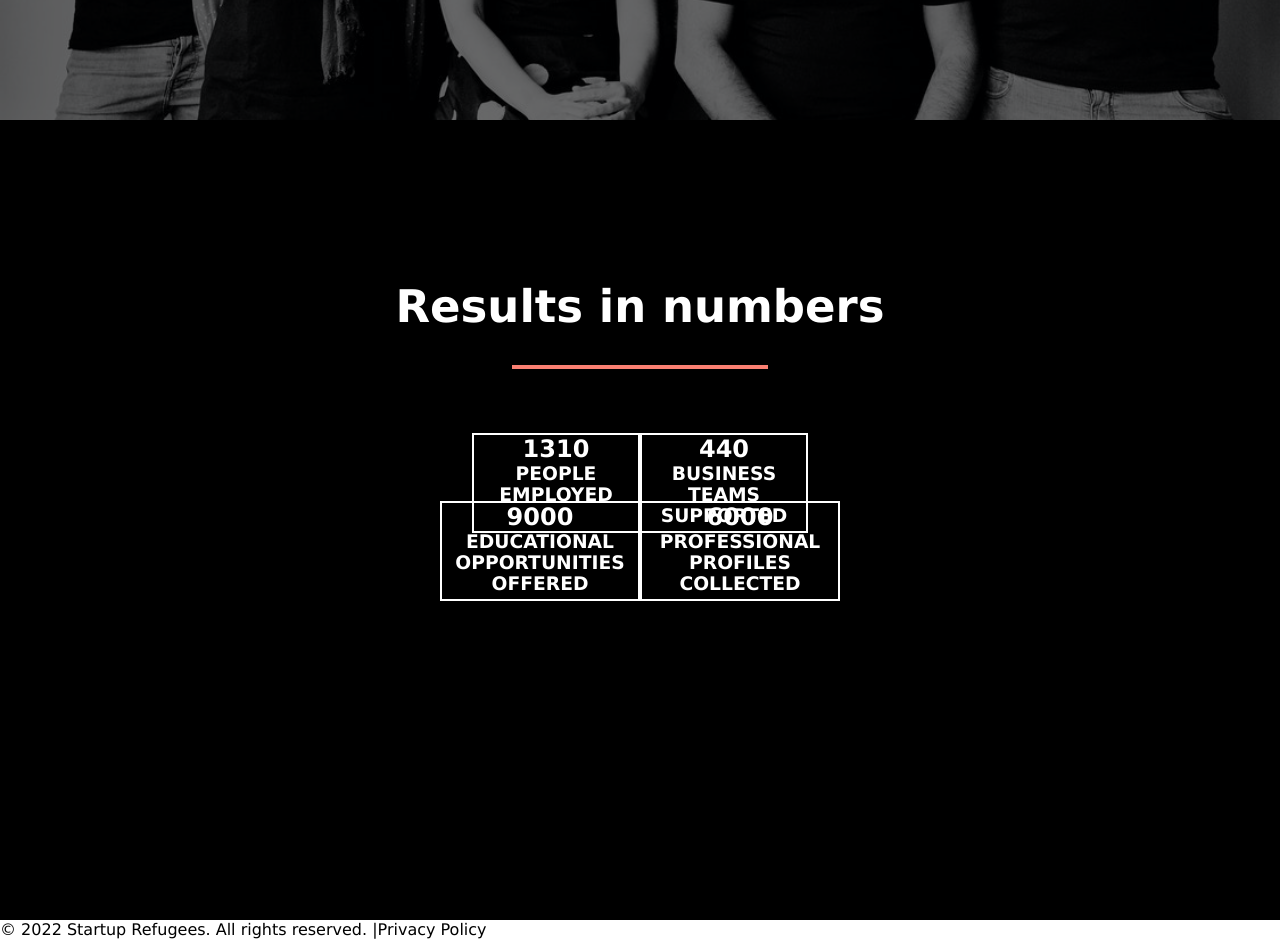
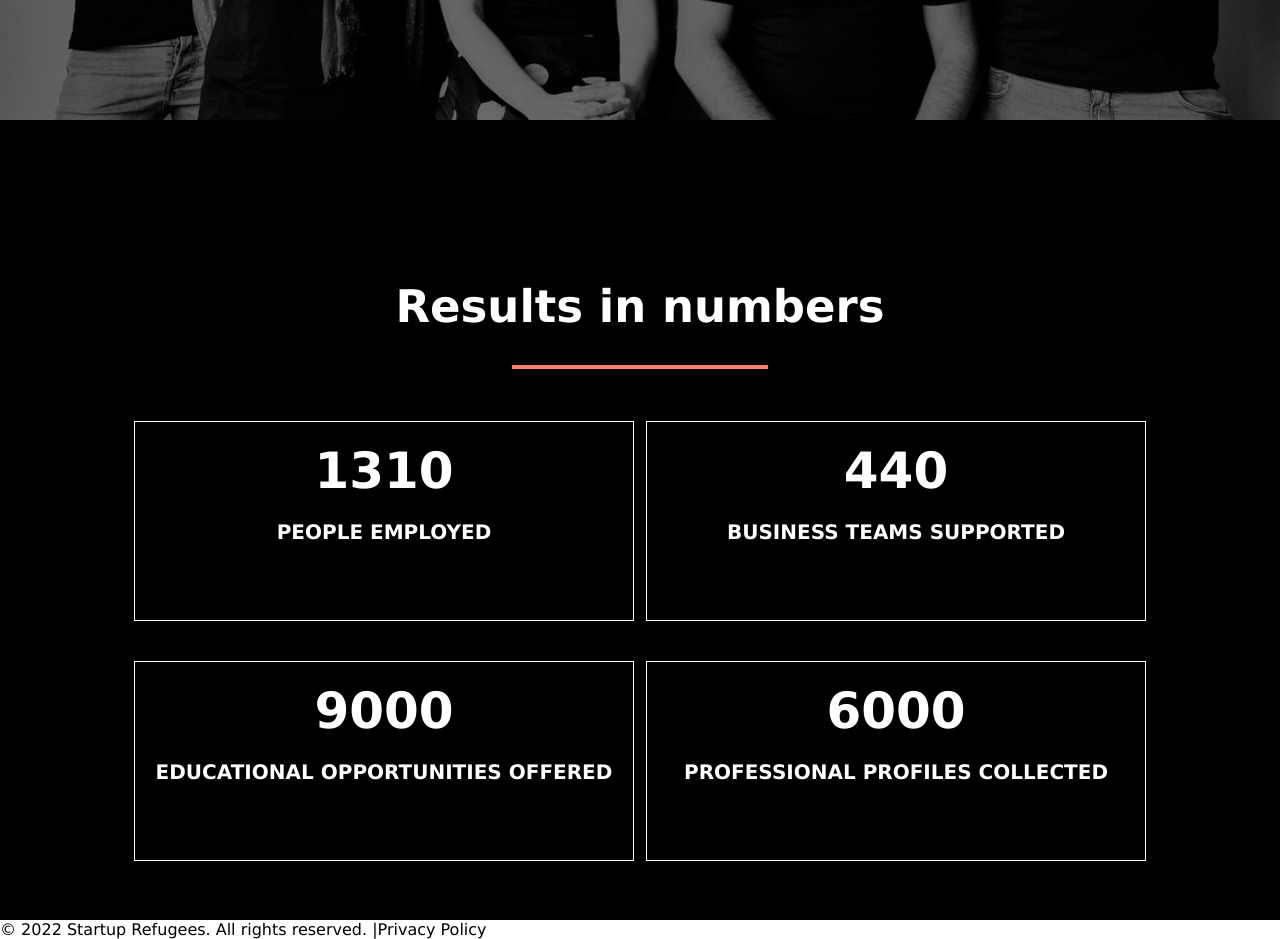
Before and after one commit to Omar-Al-Azzawi/Startup-Refugees-clone, a plain HTML site: page index.html in a window 1280 px wide. Shown: the part 680-1619 px from the top of the page. Drawn offline with Linux system fonts and the light colour scheme.

Commit message:
commit some changes

```diff
--- a/index.html
+++ b/index.html
@@ -45,12 +45,13 @@
                 </div>
             </section>
         </div>
-        <section class="results_container">
+        <article class="results_container">
             <div class="results_title">
                 <h1>Results in numbers</h1>
             </div>
             <div class="line"></div>
-            <div class="results_container_up">
+            <section class="section_one">
+                <div class="results_box_one">
                     <div class="results_content">
                         <h1>1310</h1>
                         <h3>PEOPLE EMPLOYED</h3>
@@ -60,7 +61,9 @@
                         <h3>BUSINESS TEAMS SUPPORTED</h3>
                     </div>
                 </div>
-            <div class="results_container_down">
+            </section>
+            <section class="section_two">
+                <div class="results_box_two">
                     <div class="results_content">
                         <h1>9000</h1>
                         <h3>EDUCATIONAL
@@ -73,6 +76,7 @@
                     </div>
                 </div>
             </section>
+        </article>
         <footer>
             <p>© 2022 Startup Refugees. All rights reserved. |Privacy Policy</p>
         </footer>
--- a/style/index.css
+++ b/style/index.css
@@ -137,26 +137,38 @@ body {
     margin: 2rem auto;
 }
 
-.results_container_up {
+.section_one {
+    width: 80%;
+    margin: 0 auto;
+}
+
+.section_two {
+    width: 80%;
+    margin: 0 auto;
+}
+
+.results_box_one {
     display: flex;
-    justify-content: space-between;
-    padding: 2rem;
-    margin: 0 auto;
-    width: 400px;
-    height: 100px;
+}
+
+.results_box_two {
+    display: flex;
 }
 
 .results_content {
-    border: 2px solid #fff;
-    width: 400px;
-    height: 100px;
+    border: 1px solid #fff;
     text-align: center;
+    width: 500px;
+    height: 200px;
+    margin: 20px auto;
 }
 
-.results_container_down {
-    display: flex;
-    justify-content: space-between;
-    margin: 0 auto;
-    width: 400px;
-    height: 100px;
+.results_content h1 {
+    font-size: 50px;
+    margin-top: 20px;
+
 }
+.results_content h3 {
+    font-size: 20px;
+    margin-top: 20px;
+}
```
Lines whose indentation alone changed are shown as unchanged.
